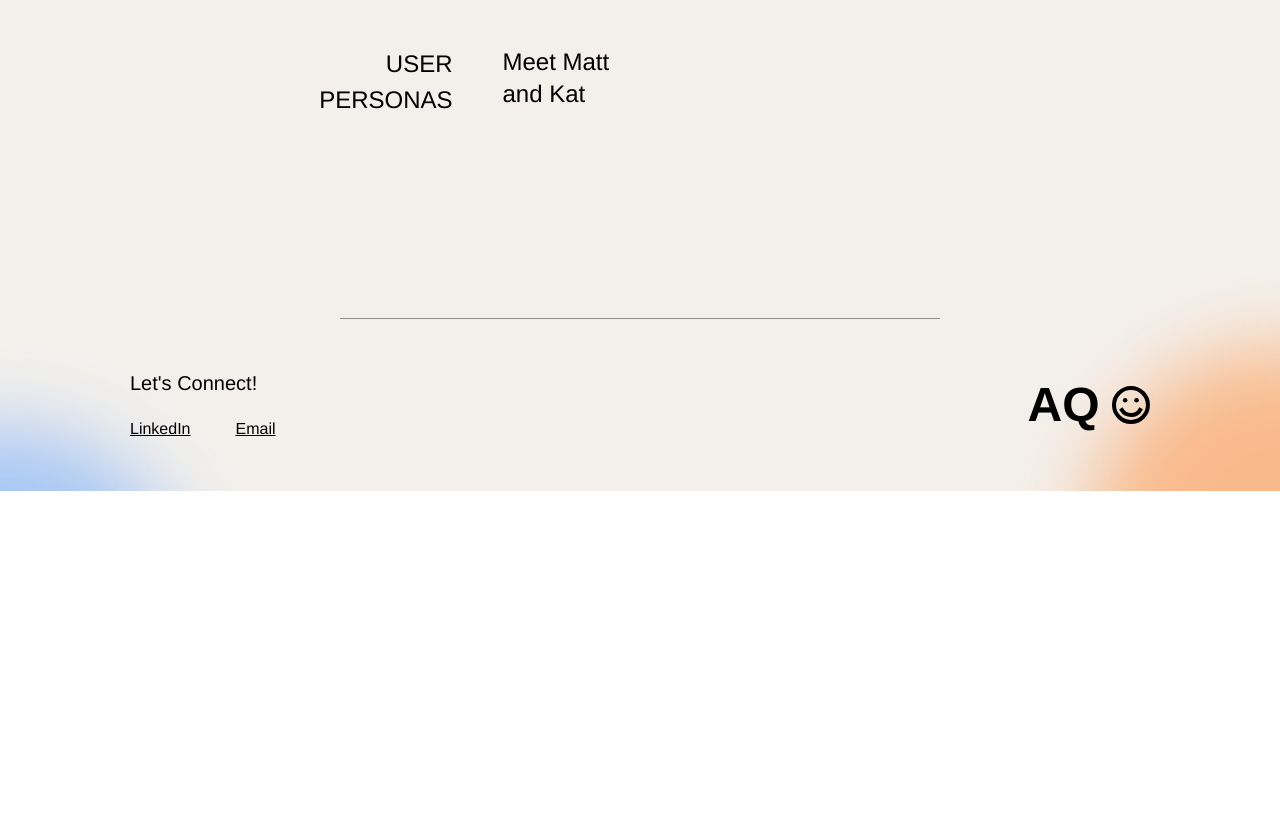
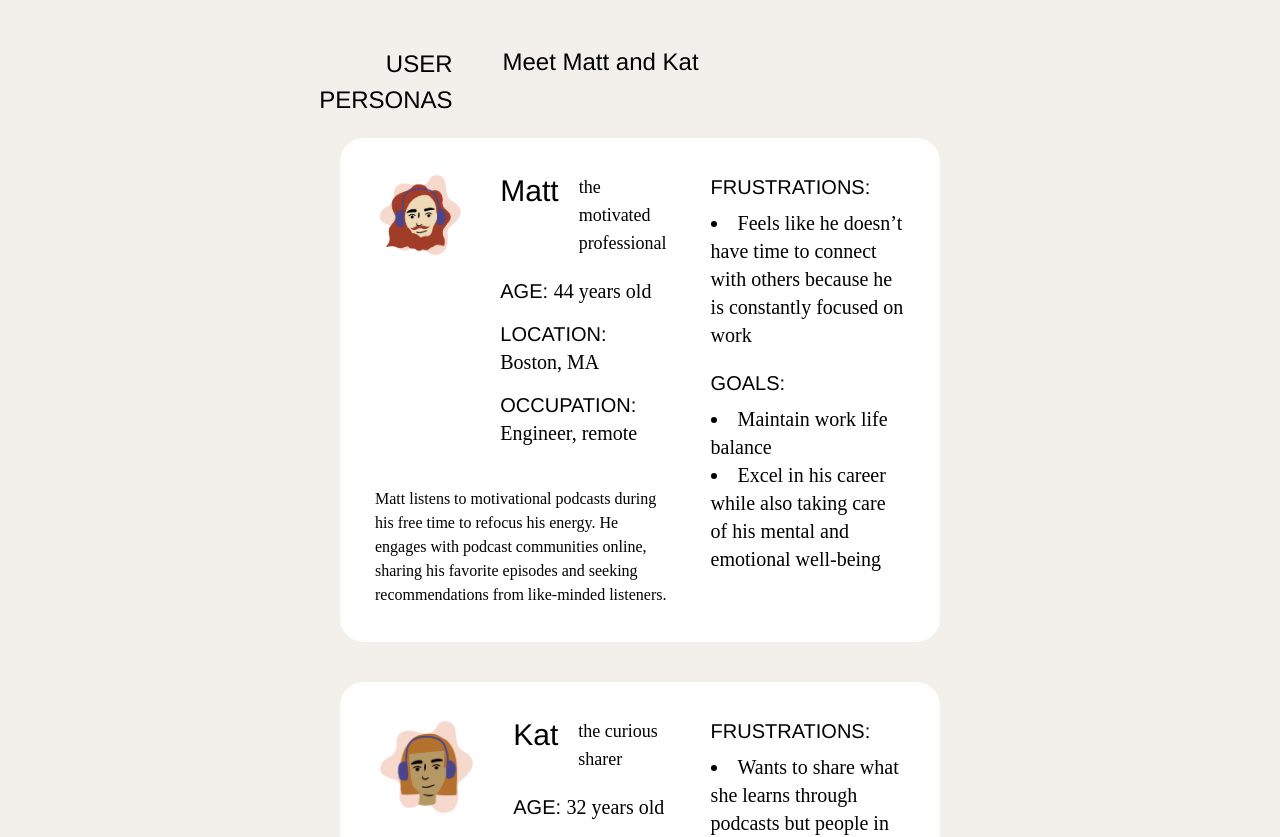
Before and after one commit to agabra23/aleynna-portfolio, a React (Vite) app: page /connection-cafe in a window 1280 px wide. Shown: the part 7280-8117 px from the top of the page. Before the commit the page ends 7771 px from the top, so only its background shows below. Built offline with nearby package versions, Linux system fonts and the light colour scheme; a web font is replaced by a local one.

Commit message:
Refine persona components

```diff
--- /dev/null
+++ b/src/components/UserPersona.jsx
@@ -0,0 +1,65 @@
+import React from "react";
+
+const UserPersona = ({
+  avatar,
+  name,
+  alias,
+  age,
+  occupation,
+  description,
+  frustrations,
+  goals,
+}) => {
+  return (
+    <div className="bg-white rounded-3xl p-[35px] text-[16px] md:grid md:grid-cols-[1.5fr_1fr] gap-x-11">
+      <div className="md:grid md:grid-cols-[1fr_1.5fr] gap-x-9 mb-[45px] md:mb-0">
+        <div className="max-w-[375px] mb-[35px] h-auto mx-auto">
+          <img src={avatar} alt={name} />
+        </div>
+        <div className="mb-[45px] md:mb-5">
+          <div className="mb-[20px] gap-5 md:flex md:gap-5">
+            <h6 className="font-helvetica font-medium text-2xl md:text-3xl">
+              {name}
+            </h6>
+            <p className="font-thin text-lg">{alias}</p>
+          </div>
+          <div className="flex flex-col gap-[15px] mb-[20px]">
+            <p className="text-xl">
+              <span className="font-helvetica">AGE: </span>
+              {age} years old
+            </p>
+            <p className="text-xl">
+              <span className="font-helvetica">LOCATION: </span> Boston, MA
+            </p>
+            <p className="text-xl">
+              <span className="font-helvetica">OCCUPATION: </span>
+              {occupation}
+            </p>
+          </div>
+        </div>
+
+        <p className="col-span-2">{description}</p>
+      </div>
+      <div className="flex flex-col gap-5 md:text-xl font-thin">
+        <div>
+          <p className="font-helvetica mb-2">FRUSTRATIONS:</p>
+          <ul className="list-disc list-inside">
+            {frustrations.map((item, index) => (
+              <li key={index}>{item}</li>
+            ))}
+          </ul>
+        </div>
+        <div>
+          <p className="font-helvetica mb-2">GOALS:</p>
+          <ul className="list-disc list-inside">
+            {goals.map((item, index) => (
+              <li key={index}>{item}</li>
+            ))}
+          </ul>
+        </div>
+      </div>
+    </div>
+  );
+};
+
+export default UserPersona;
--- a/src/pages/Cafe.jsx
+++ b/src/pages/Cafe.jsx
@@ -10,7 +10,10 @@ import Connect from "../assets/Connect.png";
 import Populate from "../assets/Populate.png";
 import MatchProfile from "../assets/MatchProfile.png";
 import Meeting from "../assets/Meeting.png";
+import MattAvatar from "../assets/MattAvatar.png";
+import KatAvatar from "../assets/KatAvatar.png";
 import ScreenDescription from "../components/ScreenDescription";
+import UserPersona from "../components/UserPersona";
 
 const Cafe = () => {
   return (
@@ -283,8 +286,8 @@ const Cafe = () => {
           </div>
         </div>
       </section>
-      <section className="font-garamond py-[50px] lg:py-[110px] border-b border-b-black/40 flex flex-col gap-[50px]">
-        <div className="md:grid md:grid-cols-4 md:gap-x-[50px] md:mb-[60px]">
+      <section className="font-garamond py-[50px] lg:py-[110px] border-b border-b-black/40 flex flex-col">
+        <div className="md:grid md:grid-cols-4 md:gap-x-[50px]">
           <h4 className="uppercase md:text-right font-thin font-helvetica text-[20px] lg:text-[24px] mb-[30px] md:col-span-1">
             What did we find?
           </h4>
@@ -349,12 +352,48 @@ const Cafe = () => {
               </li>
             </ul>
           </div>
-          <h4 className="uppercase md:text-right justify-self-end font-thin font-helvetica text-[20px] lg:text-[24px] mb-[30px] md:col-span-1">
+          <h4 className="uppercase md:text-right justify-self-end font-thin font-helvetica text-[20px] lg:text-[24px] mb-[30px] md:mb-5 md:col-span-1 place-self-end">
             User Personas
           </h4>
-          <h6 className="text-2xl font-medium font-helvetica mb-[20px]">
+          <h6 className="text-2xl w-max font-medium font-helvetica mb-[20px] justify-self-start md:mb-5 md:col-span-3">
             Meet Matt and Kat
           </h6>
+        </div>
+        <div className="flex flex-col gap-12 md:gap-10">
+          <UserPersona
+            avatar={MattAvatar}
+            name={"Matt"}
+            alias={"the motivated professional"}
+            occupation={"Engineer, remote"}
+            frustrations={[
+              "Feels like he doesn’t have time to connect with others because he is constantly focused on work",
+            ]}
+            goals={[
+              "Maintain work life balance",
+              "Excel in his career while also taking care of his mental and emotional well-being",
+            ]}
+            age={"44"}
+            description={
+              "Matt listens to motivational podcasts during his free time to refocus his energy.  He engages with podcast communities online, sharing his favorite episodes and seeking recommendations from like-minded listeners."
+            }
+          />
+          <UserPersona
+            avatar={KatAvatar}
+            name={"Kat"}
+            alias={"the curious sharer"}
+            occupation={"Business analyst"}
+            frustrations={[
+              "Wants to share what she learns through podcasts but people in her life don’t care",
+            ]}
+            goals={[
+              "Socialize with people who have the same interests as her",
+              "Discover new podcasts that constantly keep her engaged and stimulated",
+            ]}
+            age={"32"}
+            description={
+              "A naturally curious individual with a passion for learning. Kat is always eager to share any new findings she learns with the people in her life, but sometimes they aren’t interested or don't care."
+            }
+          />
         </div>
       </section>
     </div>
```
Also changed, not shown: src/assets/KatAvatar.png (added), src/assets/MattAvatar.png (added).
